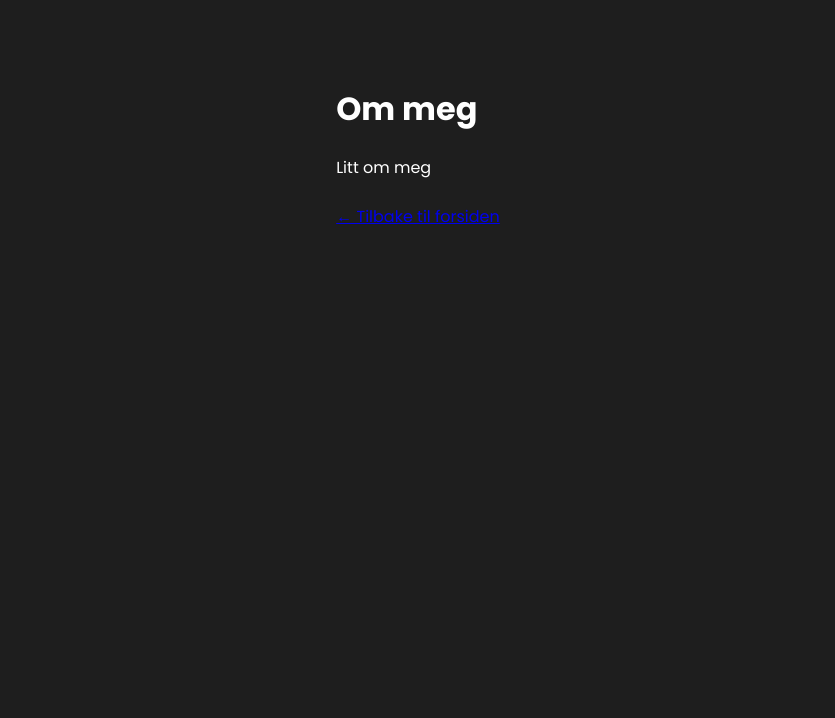
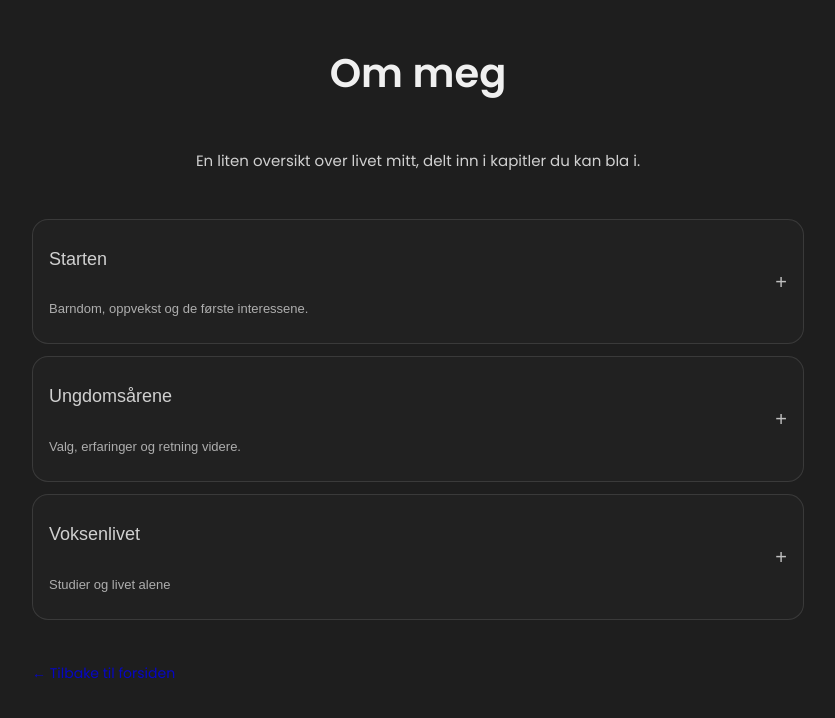
Before and after one commit to 587851/Min-Nettside, a Next.js app: page /om-meg in a window 1280 px wide. Shown: the top 718 px of the page, without its empty margins (222-1057 px from the left). Built offline with nearby package versions, Linux system fonts and the light colour scheme.

Commit message:
om-meg v.1 ferdig

```diff
--- a/src/app/globals.css
+++ b/src/app/globals.css
@@ -3,37 +3,29 @@
   --foreground: #f0f0f0;
 }
 
-/* Basic document setup */
 html,
 body {
-  height: 100%;
   max-width: 100vw;
   overflow-x: hidden;
-  margin: 0;
-  padding: 0;
 }
 
 body {
-  display: flex;
-  align-items: center;
-  justify-content: center;
-
+  min-height: 100vh;
+  margin: 0;
+  color: var(--foreground);
   background: var(--background);
-  color: var(--foreground);
+  overflow-y: auto;
 }
 
-/* Universal reset */
 * {
   box-sizing: border-box;
 }
 
-/* Buttons container */
 .ctas {
   width: 100%;
   max-width: 440px;
 }
 
-/* Vertical spacing wrapper for ReactiveButton */
 .cta-wrapper {
   width: 100%;
   margin-bottom: 24px;
--- a/src/app/om-meg/page.module.css
+++ b/src/app/om-meg/page.module.css
@@ -0,0 +1,202 @@
+.page {
+  min-height: 100vh;
+  background: var(--background);
+}
+
+.main {
+  width: 100%;
+  max-width: 900px;
+  margin: 0 auto;
+  padding: 16px 64px 32px;
+  display: flex;
+  flex-direction: column;
+  gap: 32px;
+  color: var(--foreground);
+}
+
+.header {
+  display: flex;
+  flex-direction: column;
+  gap: 4px;
+  align-items: center;
+  text-align: center;
+}
+
+.header h1 {
+  font-size: 40px;
+  font-weight: 600;
+}
+
+.eyebrow {
+  font-size: 12px;
+  letter-spacing: 0.18em;
+  text-transform: uppercase;
+  opacity: 0.7;
+}
+
+.subtitle {
+  font-size: 15px;
+  opacity: 0.85;
+  max-width: 520px;
+}
+
+.sectionList {
+  display: flex;
+  flex-direction: column;
+  gap: 12px;
+}
+
+.sectionBody {
+  display: grid;
+  grid-template-columns: minmax(0, 3fr) minmax(0, 2fr);
+  gap: 16px;
+  padding: 0 16px;
+  overflow: hidden;
+  transition:
+    max-height 0.6s ease,
+    opacity 0.4s ease,
+    transform 0.4s ease,
+    padding-bottom 0.4s ease,
+    padding-top 0.4s ease;
+}
+
+.sectionBodyClosed {
+  max-height: 0;
+  opacity: 0;
+  padding-top: 0;
+  padding-bottom: 0;
+  overflow: hidden;
+  pointer-events: none;
+}
+.sectionBodyOpen {
+  max-height: 1200px;
+  opacity: 1;
+  transform: translateY(0);
+  padding-top: 10px;
+  padding-bottom: 14px;
+}
+
+.sectionHeader {
+  width: 100%;
+  padding: 14px 16px;
+  display: flex;
+  align-items: center;
+  justify-content: space-between;
+  gap: 12px;
+  background: transparent;
+  border: none;
+  color: inherit;
+  cursor: pointer;
+}
+
+.sectionHeaderText {
+  display: flex;
+  flex-direction: column;
+  gap: 4px;
+  text-align: left;
+}
+
+.sectionHeader h2 {
+  font-size: 18px;
+  font-weight: 500;
+}
+
+.sectionSummary {
+  font-size: 13px;
+  opacity: 0.8;
+}
+
+.sectionIcon {
+  font-size: 20px;
+  line-height: 1;
+  opacity: 0.9;
+}
+
+
+.section {
+  border-radius: 16px;
+  border: 1px solid rgba(240, 240, 240, 0.14);
+  background: rgba(255, 255, 255, 0.02);
+  overflow: hidden;
+
+  transition:
+    border-color 0.6s cubic-bezier(0.25, 0.8, 0.25, 1),
+    background-color 0.6s cubic-bezier(0.25, 0.8, 0.25, 1),
+    transform 0.6s cubic-bezier(0.25, 0.8, 0.25, 1),
+    box-shadow 0.6s cubic-bezier(0.25, 0.8, 0.25, 1),
+    opacity 0.6s cubic-bezier(0.25, 0.8, 0.25, 1);
+  opacity: 0.85;
+}
+
+.sectionOpen {
+  border-color: rgba(240, 240, 240, 0.28);
+  background-color: rgba(255, 255, 255, 0.04);
+  transform: translateY(-2px);
+  box-shadow: 0 12px 24px rgba(0, 0, 0, 0.25);
+  opacity: 1;
+}
+
+
+.sectionText {
+  display: flex;
+  flex-direction: column;
+  gap: 8px;
+}
+
+.sectionText p {
+  font-size: 14px;
+  line-height: 1.6;
+  opacity: 0.9;
+}
+
+.sectionMedia {
+  display: flex;
+  align-items: stretch;
+  justify-content: flex-end;
+}
+
+.mediaPlaceholder {
+  width: 100%;
+  border-radius: 12px;
+  border: 1px dashed rgba(240, 240, 240, 0.18);
+  font-size: 12px;
+  opacity: 0.7;
+  display: flex;
+  align-items: center;
+  justify-content: center;
+  padding: 12px;
+}
+
+/* Footer */
+.footer {
+  margin-top: 8px;
+}
+
+.backLink {
+  font-size: 14px;
+  text-decoration: none;
+  opacity: 0.8;
+  transition: opacity 0.2s ease;
+}
+
+.backLink:hover {
+  opacity: 1;
+}
+
+@media (max-width: 700px) {
+  .main {
+    padding: 40px 16px;
+  }
+
+  .header h1 {
+    font-size: 28px;
+  }
+
+  .sectionBody {
+    grid-template-columns: 1fr;
+  }
+
+  .mediaPlaceholder {
+    min-height: 120px;
+  }
+}
--- a/src/app/om-meg/page.tsx
+++ b/src/app/om-meg/page.tsx
@@ -1,14 +1,120 @@
-import Link from "next/link";
+'use client';
+
+import { useState } from 'react';
+import Link from 'next/link';
+import styles from './page.module.css';
+
+type SectionId = 'starten' | 'ungdomsaarene' | 'voksenlivet';
+
+interface Section {
+  id: SectionId;
+  title: string;
+  summary: string;
+  body: string[];
+}
+
+const sections: Section[] = [
+  {
+    id: 'starten',
+    title: 'Starten',
+    summary: 'Barndom, oppvekst og de første interessene.',
+    body: [
+      ' tekst tekst tekst tekst tekst tekst tekst tekst tekst tekst tekst tekst tekst tekst tekst tekst tekst tekst tekst',
+      'tekst tekst tekst tekst tekst tekst tekst tekst tekst tekst tekst tekst tekst tekst tekst tekst tekst tekst tekst tekst tekst tekst tekst' ,
+      'tekst tekst tekst tekst tekst tekst tekst tekst tekst tekst tekst tekst tekst tekst tekst tekst tekst tekst tekst tekst tekst tekst tekst',
+      'tekst tekst tekst tekst tekst tekst tekst tekst tekst tekst tekst tekst tekst tekst tekst tekst tekst tekst tekst tekst tekst tekst tekst',
+      'tekst tekst tekst tekst tekst tekst tekst tekst tekst tekst tekst tekst tekst tekst tekst tekst tekst tekst tekst tekst tekst tekst tekst tekst',
+      'tekst tekst tekst tekst tekst tekst tekst tekst tekst tekst tekst tekst tekst tekst tekst tekst'
+    ],
+  },
+  {
+    id: 'ungdomsaarene',
+    title: 'Ungdomsårene',
+    summary: 'Valg, erfaringer og retning videre.',
+    body: [
+      ' tekst tekst tekst tekst tekst tekst tekst tekst tekst tekst tekst tekst tekst tekst tekst tekst tekst tekst tekst',
+      'tekst tekst tekst tekst tekst tekst tekst tekst tekst tekst tekst tekst tekst tekst tekst tekst tekst tekst tekst tekst tekst tekst tekst' ,
+    ],
+  },
+  {
+    id: 'voksenlivet',
+    title: 'Voksenlivet',
+    summary: 'Studier og livet alene',
+    body: [
+      ' tekst tekst tekst tekst tekst tekst tekst tekst tekst tekst tekst tekst tekst tekst tekst tekst tekst tekst tekst',
+      'tekst tekst tekst tekst tekst tekst tekst tekst tekst tekst tekst tekst tekst tekst tekst tekst tekst tekst tekst tekst tekst tekst tekst' ,
+    ],
+  },
+];
 
 export default function OmMegPage() {
+  const [openSection, setOpenSection] = useState<SectionId | null>(null);
+
+  const toggleSection = (id: SectionId) => {
+    setOpenSection((current) => (current === id ? null : id));
+  };
+
   return (
-    <div style={{ minHeight: "100vh", padding: "64px 24px", color: "white" }}>
-      <h1>Om meg</h1>
-      <p>Litt om meg</p>
+    <div className={styles.page}>
+      <main className={styles.main}>
+        <header className={styles.header}>
+          <h1>Om meg</h1>
+          <p className={styles.subtitle}>
+            En liten oversikt over livet mitt, delt inn i kapitler du kan bla i.
+          </p>
+        </header>
 
-      <p style={{ marginTop: "24px" }}>
-        <Link href="/">← Tilbake til forsiden</Link>
-      </p>
+        <section className={styles.sectionList}>
+          {sections.map((section) => {
+            const isOpen = openSection === section.id;
+
+            return (
+              <article
+                key={section.id}
+                className={`${styles.section} ${isOpen ? styles.sectionOpen : ''}`}
+              >
+                <button
+                  type="button"
+                  className={styles.sectionHeader}
+                  onClick={() => toggleSection(section.id)}
+                >
+                  <div className={styles.sectionHeaderText}>
+                    <h2>{section.title}</h2>
+                    <p className={styles.sectionSummary}>{section.summary}</p>
+                  </div>
+                  <span className={styles.sectionIcon}>
+                    {isOpen ? '–' : '+'}
+                  </span>
+                </button>
+
+                <div
+                  className={`${styles.sectionBody} ${isOpen ? styles.sectionBodyOpen : styles.sectionBodyClosed
+                    }`}
+                >
+                  <div className={styles.sectionText}>
+                    {section.body.map((paragraph, index) => (
+                      <p key={index}>{paragraph}</p>
+                    ))}
+                  </div>
+
+                  <div className={styles.sectionMedia}>
+                    <div className={styles.mediaPlaceholder}>
+                      Bilder....
+                    </div>
+                  </div>
+                </div>
+
+              </article>
+            );
+          })}
+        </section>
+
+        <footer className={styles.footer}>
+          <Link href="/" className={styles.backLink}>
+            ← Tilbake til forsiden
+          </Link>
+        </footer>
+      </main>
     </div>
   );
 }
--- a/src/app/page.module.css
+++ b/src/app/page.module.css
@@ -1,38 +1,34 @@
 .page {
-  display: flex;
   min-height: 100vh;
-  align-items: center;
-  justify-content: center;
-  font-family: var(--font-geist-sans);
-  background-color: var(--background); /* from globals.css */
+  background: var(--background);
 }
 
 .main {
-  display: flex;
   min-height: 100vh;
   width: 100%;
   max-width: 800px;
-  flex-direction: column;
-  align-items: flex-start;
+  margin: 0 auto;
+  padding: 0 24px;
+  display: flex;
+  align-items: center;
   justify-content: center;
-  padding: 120px 60px;
-  background-color: transparent;
 }
 
 .intro {
   display: flex;
   flex-direction: column;
+  gap: 24px;
   align-items: flex-start;
   text-align: left;
-  gap: 24px;
 }
 
 .intro h1 {
+  margin: 0;
   max-width: 640px;
   font-size: 40px;
   font-weight: 600;
   line-height: 48px;
   letter-spacing: -2.4px;
   text-wrap: balance;
-  color: var(--foreground); /* uses your global light text color */
+  color: var(--foreground);
 }
```
